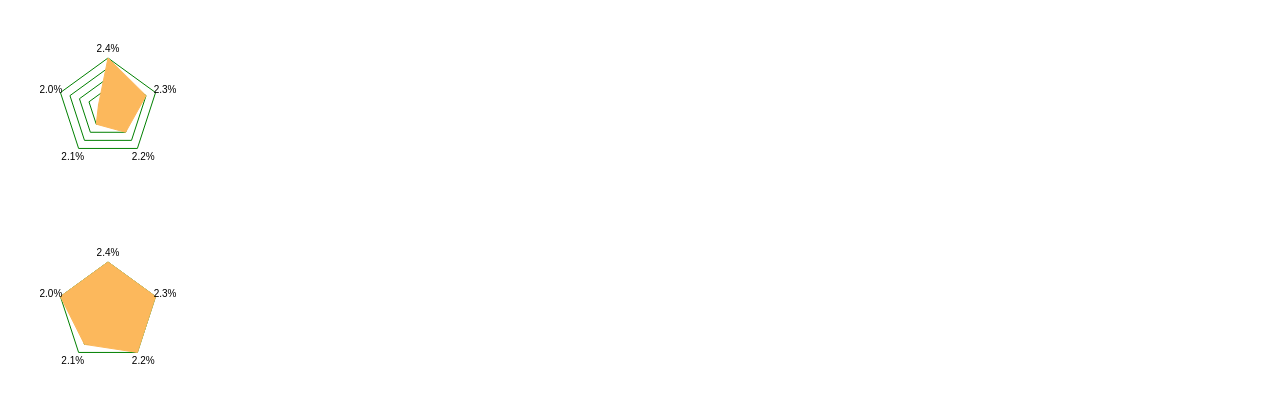
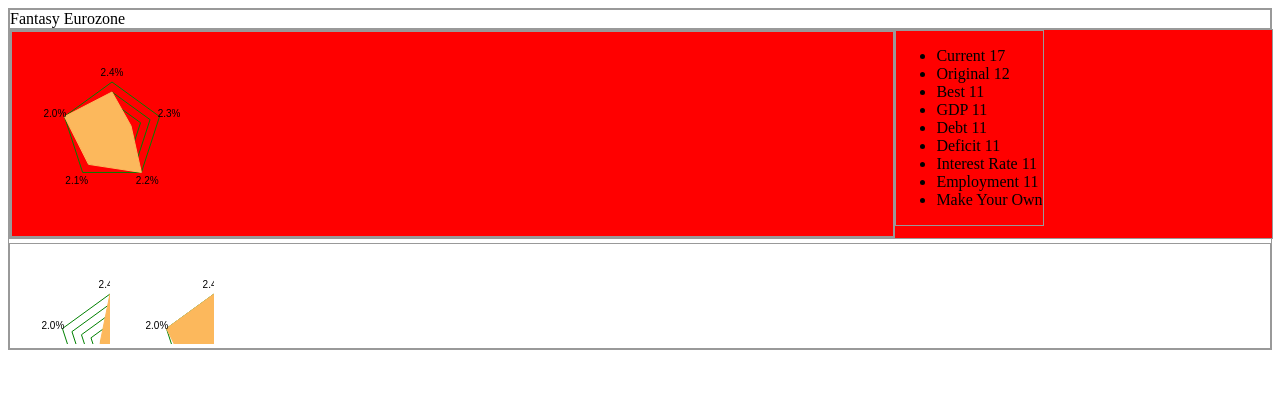
Before and after one commit to makoto/thefantasyeurozone2011, a plain HTML site: page public/polygon.html in a window 1280 px wide. Drawn offline with Linux system fonts and the light colour scheme.

Commit message:
Added basic html and css

```diff
--- /dev/null
+++ b/public/app.css
@@ -0,0 +1,18 @@
+div {
+  border: 1px solid #999;
+}
+
+#middle{
+  width:100%;
+  background-color:red;
+  display: inline-block;
+}
+
+#middle #main{
+  width:70%;
+  float: left;
+}
+
+#middle #right{
+  float: left;
+}
--- a/public/app.js
+++ b/public/app.js
@@ -1,6 +1,6 @@
 (function() {
   $(document).ready(function() {
-    new Radar(Raphael('italy', 320, 200), [
+    new Radar(Raphael('italy', 100, 100), [
       {
         score: 5,
         label: '2.4%'
@@ -18,7 +18,7 @@
         label: '2.0%'
       }
     ]).draw();
-    return new Radar(Raphael('france', 320, 200), [
+    new Radar(Raphael('france', 100, 100), [
       {
         score: 5,
         label: '2.4%'
@@ -36,5 +36,23 @@
         label: '2.0%'
       }
     ]).draw();
+    return new Radar(Raphael('aggregates', 200, 200), [
+      {
+        score: 4,
+        label: '2.4%'
+      }, {
+        score: 2,
+        label: '2.3%'
+      }, {
+        score: 5,
+        label: '2.2%'
+      }, {
+        score: 4,
+        label: '2.1%'
+      }, {
+        score: 5,
+        label: '2.0%'
+      }
+    ]).draw();
   });
 }).call(this);
--- a/public/polygon.html
+++ b/public/polygon.html
@@ -5,6 +5,8 @@
 <head>
 	<meta http-equiv="Content-Type" content="text/html; charset=utf-8">
 	<title>polygon</title>
+	<link rel="stylesheet" href="app.css">
+
 	<script type="text/javascript" charset="utf-8" src="./jquery.js"></script>
 	<script type="text/javascript" charset="utf-8" src="./raphael.js"></script>
 	<script type="text/javascript" charset="utf-8" src="./polygon.js"></script>
@@ -13,9 +15,36 @@
 	<!-- Date: 2011-11-29 -->
 </head>
 <body>
-  <div id="italy">
-  </div>
-  <div id="france">
+  <div id="container">
+    <div id="header">
+      Fantasy Eurozone
+    </div>
+    <div id="middle">
+      <div id="main">
+        <div id="aggregates">
+        </div>
+      </div>
+      <div id="right">
+        <ul>
+          <li>Current 17</li>
+          <li>Original 12</li>
+          <li>Best 11</li>
+          <li>GDP 11</li>
+          <li>Debt 11</li>
+          <li>Deficit 11</li>
+          <li>Interest Rate 11</li>
+          <li>Employment 11</li>
+          <li>Make Your Own</li>
+        </ul>
+      </div>
+    </div>
+
+    <div id="footer">
+      <span id="italy">
+      </span>
+      <span id="france">
+      </span>
+    </div>
   </div>
 
 </body>
```
Also changed, not shown: public/app.coffee (+10 -2 lines).
